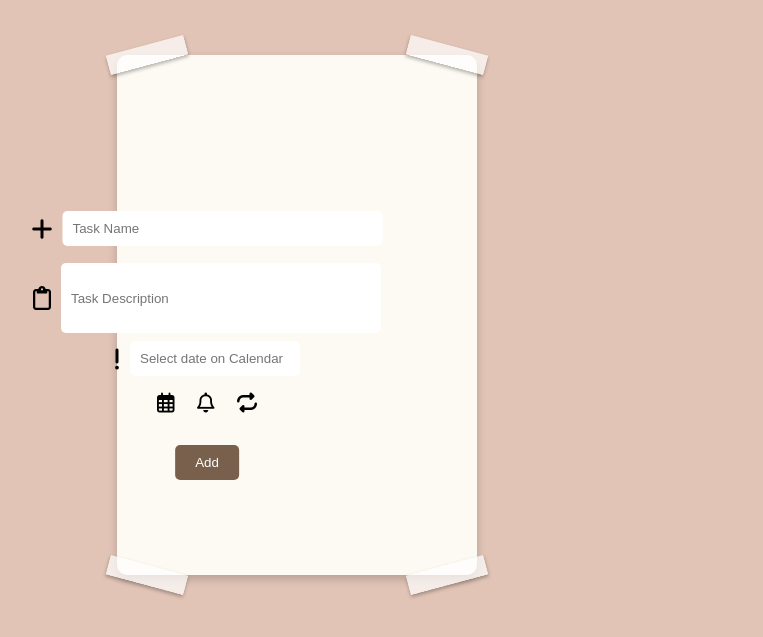
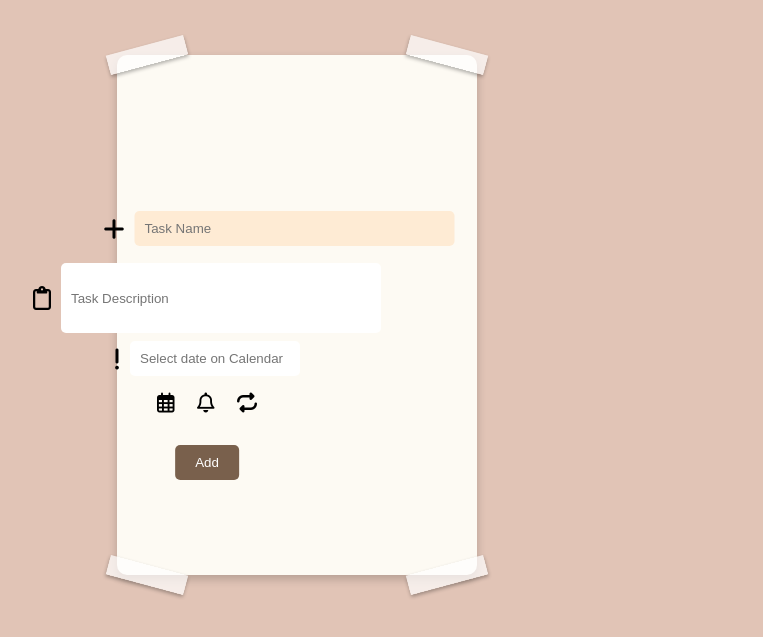
Before and after one commit to Ayanda-Radebe/to-do, a website: page index.html in a window 1280 px wide. Shown: the part 145-782 px from the top of the page, without its empty margins (11-774 px from the left). Drawn offline with nearby package versions, Linux system fonts and the light colour scheme.

Commit message:
"task name" background changed

```diff
--- a/styles.css
+++ b/styles.css
@@ -26,19 +26,7 @@ h1 {
 }
 
 /* ******************************************************************************** */
-/* Paper effect container */
-.paper-container {
-  position: relative;
-  width: 25%; /* Adjust width to cover left side */
-  height: 60%;
-  background: #fdfaf3;
-  border-radius: 10px;
-  box-shadow: 0 4px 10px rgba(0, 0, 0, 0.2);
-  padding: 20px;
-  margin-right: auto;
-  margin-left: 20px;
-  top: 25%;
-}
+
 
 /* Cellotape effect on corners */
 .cellotape {
@@ -86,6 +74,7 @@ h1 {
   padding: 20px;
   margin-right: auto;
   margin-left: 10%;
+  top: 25%;
 
 }
 
@@ -135,7 +124,7 @@ h1 {
 .add-task {
     position: absolute;
     top: 30%;
-    left: 25%;
+    left: 45%;
     transform: translate(-50%, 0);
     display: flex;
     align-items: center;
@@ -147,7 +136,7 @@ h1 {
     left: 25%;
     transform: translate(-50%, 0);
     display: flex;
-    align-items: center;
+    align-items: center;;
 }
 
 
@@ -162,6 +151,7 @@ h1 {
     border: none;
     border-radius: 5px;
     width: 300px;
+    background-color: rgba(255, 228, 196, 0.644);
 }
 
 #task-description {
```
